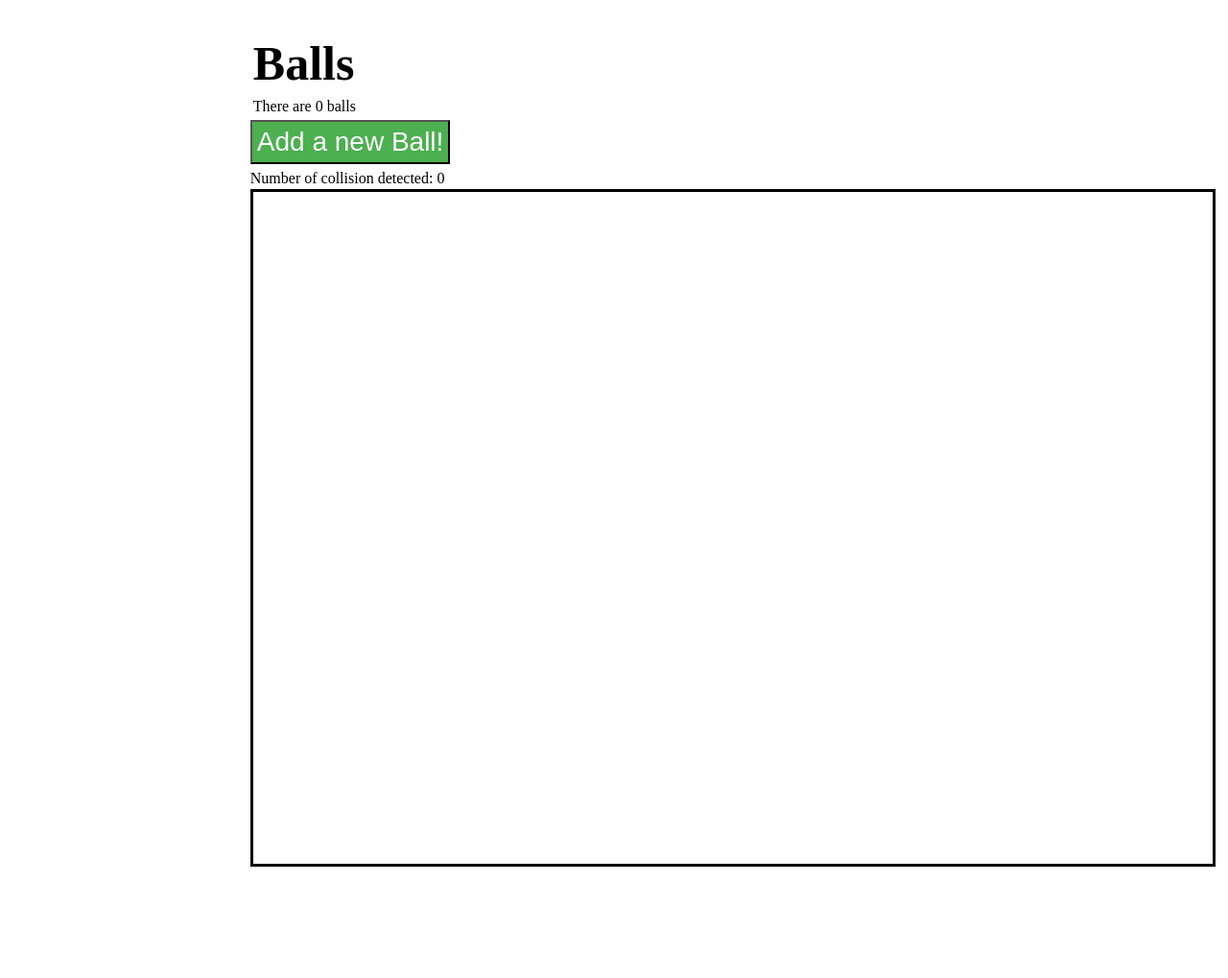
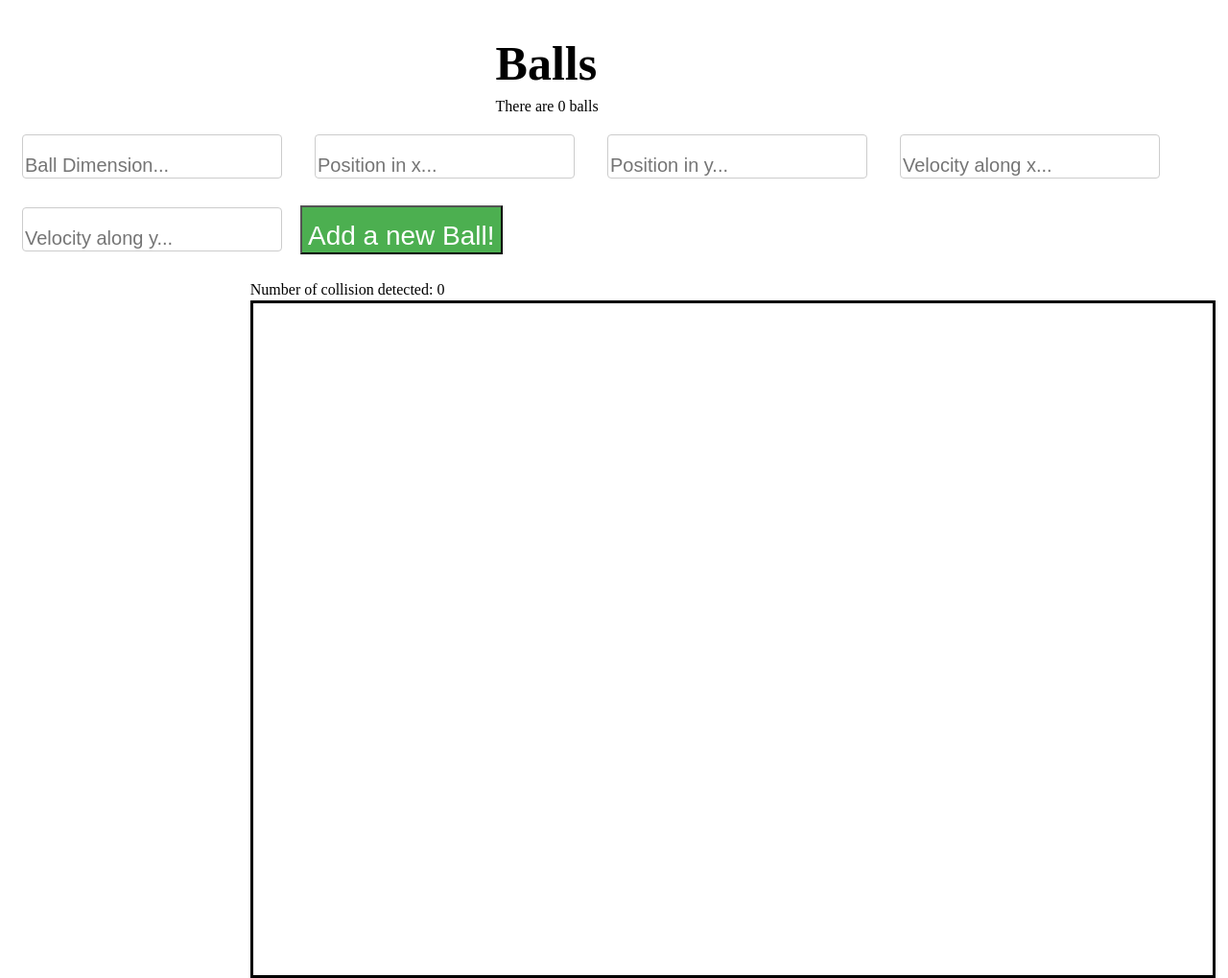
Before and after one commit to GabelliniRiccardo/Balls, a plain HTML site: page balls.html in a window 1280 px wide. Shown: the top 1019 px of the page at 96% size. Before the commit the page ends 915 px from the top, so only its background shows below. Drawn offline with Linux system fonts and the light colour scheme.

Commit message:
Added some inputs text to insert the features of the ball (except for the color that's random)

```diff
--- a/balls.html
+++ b/balls.html
@@ -6,13 +6,24 @@
 <body>
 
 
-<h1 id="title">Balls</h1>
-<p id="subtitle">There are 0 balls </p>
-<button type="button"
-        onclick="addANewBall(500, 350, '#'+((1<<24)*Math.random()|0).toString(16), Math.random()*100, Math.round(Math.random()*4), Math.round(Math.random()*4))"
->Add a new Ball! </button>
+<div>
+    <h1 id="title">Balls</h1>
+
+</div>
+
+<p id="subtitle">There are 0 balls</p>
+
+
+<div>
+    <input type="text" id="ballDimension" placeholder="Ball Dimension..."/>
+    <input type="text" id="positionX" placeholder="Position in x..."/>
+    <input type="text" id="positionY" placeholder="Position in y..."/>
+    <input type="text" id="velocityAlongX" placeholder="Velocity along x..."/>
+    <input type="text" id="velocityAlongY" placeholder="Velocity along y..."/>
+    <button type="button" onclick="readBalDimensionFromInputFieldAndCreateIt()">Add a new Ball!</button>
+</div>
+
 <p id="numOfCollision">Number of collision detected: 0</p>
-
 
 <canvas id="myCanvas" width="1000" height="700"></canvas>
 
--- a/logic.js
+++ b/logic.js
@@ -14,6 +14,8 @@ function Ball(x, y, color, dimension, speed_x, speed_y) {
     this.dy = speed_y;
 }
 
+////"addANewBall(500, 350, '#'+((1<<24)*Math.random()|0).toString(16), Math.random()*100, Math.round(Math.random()*4),
+// Math.round(Math.random()*4))"
 
 var balls = [];
 
@@ -89,4 +91,31 @@ function addANewBall(x, y, color, dimension, speed_x, speed_y) {
 }
 
 
+function readBalDimensionFromInputFieldAndCreateIt() {
+
+    correct_input = false;
+
+    dimension = document.getElementById("ballDimension").value;
+
+    document.getElementById('ballDimension').value = "";
+
+    x = parseInt(document.getElementById("positionX").value);
+    document.getElementById('positionX').value = "";
+
+    y = parseInt(document.getElementById("positionY").value);
+    document.getElementById('positionY').value = "";
+
+    velocity_along_x = parseInt(document.getElementById("velocityAlongX").value);
+    document.getElementById('velocityAlongX').value = "";
+
+    velocity_along_y = parseInt(document.getElementById("velocityAlongY").value);
+    document.getElementById('velocityAlongY').value = "";
+
+    if (x > 0 & x >= dimension && x <= (canvas_width - dimension) && y <= (canvas_height - dimension) && y > 0 && y >= dimension && velocity_along_y != "" && velocity_along_x != "" && x != "" && y != "")
+        correct_input = true;
+
+    if (correct_input)
+        addANewBall(x, y, '#' + ((1 << 24) * Math.random() | 0).toString(16), dimension, velocity_along_x, velocity_along_y);
+}
+
 setInterval(draw, 10);
--- a/style.css
+++ b/style.css
@@ -12,7 +12,7 @@ canvas:hover {
 
 h1#title:hover {
     position: relative;
-    left: 20%;
+    left: 40%;
     width: max-content;
     text-align: center;
     border-radius: 0px;
@@ -25,7 +25,7 @@ h1#title:hover {
 h1#title {
     margin-bottom: -15px;
     position: relative;
-    left: 20%;
+    left: 40%;
     width: max-content;
     text-align: center;
     border-radius: 0px;
@@ -38,7 +38,7 @@ h1#title {
 p#subtitle {
     margin-bottom: 2px;
     position: relative;
-    left: 20%;
+    left: 40%;
     width: max-content;
     text-align: center;
     border-radius: 0px;
@@ -48,7 +48,7 @@ p#subtitle {
 
 p#subtitle:hover {
     position: relative;
-    left: 20%;
+    left: 40%;
     width: max-content;
     text-align: center;
     border-radius: 0px;
@@ -63,13 +63,12 @@ p#numOfCollision {
 }
 
 button {
-    margin-bottom: -10px;
     position: relative;
-    left: 20%;
     background-color: #4CAF50;
     font-size: 28px;
     color: #FFFFFF;
-    padding: 5px;
+    padding-top: 14px;
+    padding-bottom: -4px;
     text-align: center;
     -webkit-transition-duration: 0.4s; /* Safari */
     transition-duration: 0.4s;
@@ -77,3 +76,14 @@ button {
     overflow: hidden;
     cursor: pointer;
 }
+
+input {
+    width: max-content;
+    padding-top: 20px;
+    font-size: 20px;
+    margin: 15px;
+    display: inline-block;
+    border: 1px solid #ccc;
+    border-radius: 4px;
+    box-sizing: border-box;
+}
```
